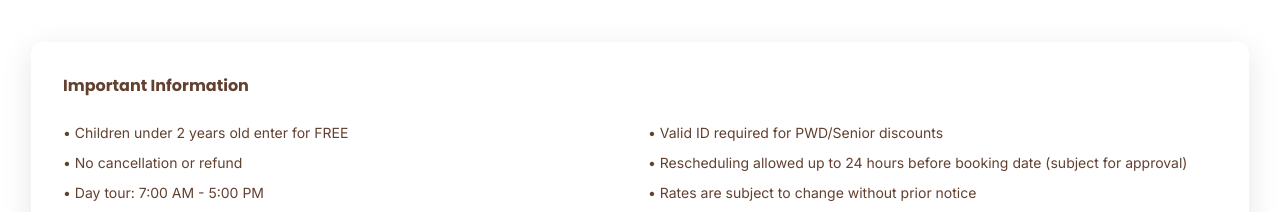
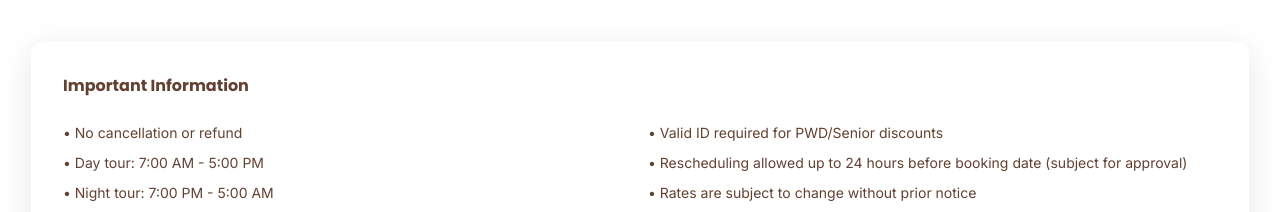
Before and after one commit to dsjc-devs/jc-waterfun-resort, a React (Vite) app in the folder client/: page / in a window 1280 px wide. Shown: the part 2080-2292 px from the top of the page. Built offline with nearby package versions, Linux system fonts and the light colour scheme; no server answers.

Commit message:
feat: remove children under 2 years old free entry information from Important Info section

```diff
--- a/client/src/sections/landing-pages/ImportantInfoSection.jsx
+++ b/client/src/sections/landing-pages/ImportantInfoSection.jsx
@@ -17,9 +17,6 @@ const ImportantInfoSection = () => {
           </Typography>
           <Grid container spacing={2}>
             <Grid item xs={12} md={6}>
-              <Typography variant="body1" color="#634131" mb={1}>
-                • Children under 2 years old enter for FREE
-              </Typography>
               <Typography variant="body1" color="#634131" mb={1}>
                 • No cancellation or refund
               </Typography>
```
